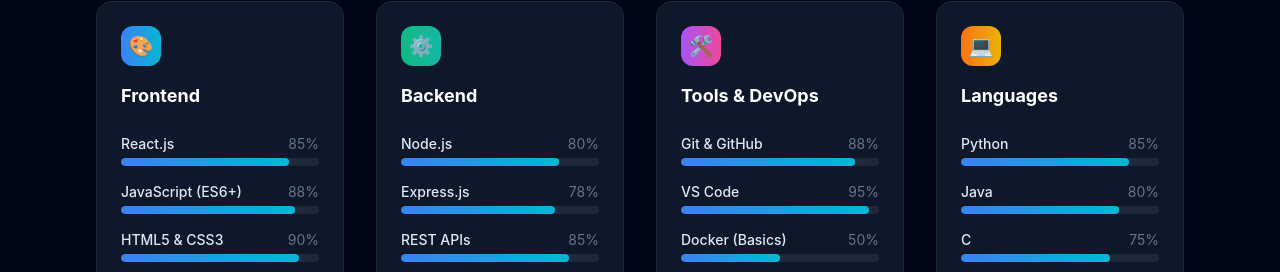
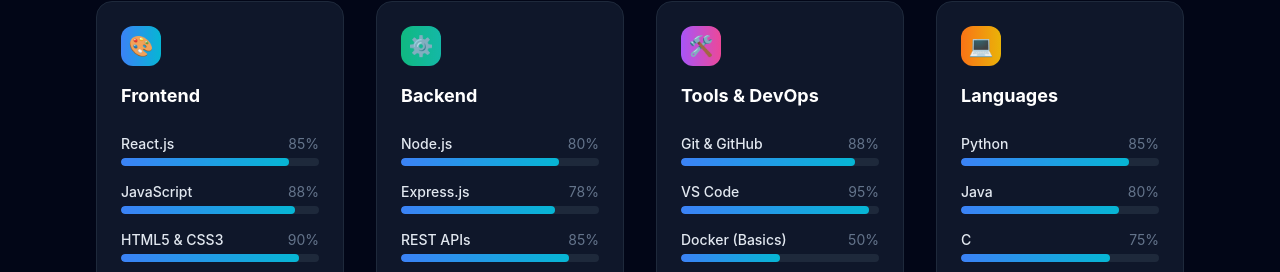
Before and after one commit to SanmuganathanLathusan/My-Portfolio, a React (Vite) app: page / in a window 1280 px wide. Shown: the part 2283-2555 px from the top of the page. Built offline with nearby package versions, Linux system fonts and the light colour scheme.

Commit message:
modified  src/components/Skills.jsx file

```diff
--- a/src/components/Skills.jsx
+++ b/src/components/Skills.jsx
@@ -5,7 +5,7 @@
     color: 'from-blue-500 to-cyan-500',
     skills: [
       { name: 'React.js', level: 85 },
-      { name: 'JavaScript (ES6+)', level: 88 },
+      { name: 'JavaScript ', level: 88 },
       { name: 'HTML5 & CSS3', level: 90 },
       { name: 'Tailwind CSS', level: 82 },
       { name: 'TypeScript', level: 65 },
```
